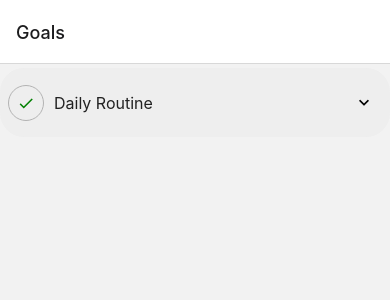
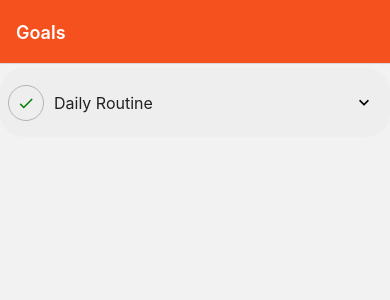
Before and after one commit to Kimbohlovette/MyGoals, a React Native app: screen / in a window 390 px wide. Shown: the top 300 px of the page. Built offline with nearby package versions, Linux system fonts and the light colour scheme.

Commit message:
Added header styling

```diff
--- a/src/App.tsx
+++ b/src/App.tsx
@@ -8,13 +8,23 @@ import { createNativeStackNavigator } from '@react-navigation/native-stack';
 import * as React from 'react';
 import Home from './pages/Home';
 import Goals from './components/Goals';
+import Icon from 'react-native-vector-icons/Ionicons';
+import { Pressable } from 'react-native';
 
 const Stack = createNativeStackNavigator();
 
 const App = () => {
   return (
     <NavigationContainer>
-      <Stack.Navigator initialRouteName="Goals">
+      <Stack.Navigator
+        initialRouteName="Goals"
+        screenOptions={{
+          headerStyle: { backgroundColor: '#f4511e' },
+          headerTintColor: '#fff',
+          headerTitleStyle: {
+            fontWeight: '600',
+          },
+        }}>
         <Stack.Screen name="Home" component={Home} />
         <Stack.Screen name="Goals" component={Goals} />
       </Stack.Navigator>
```
